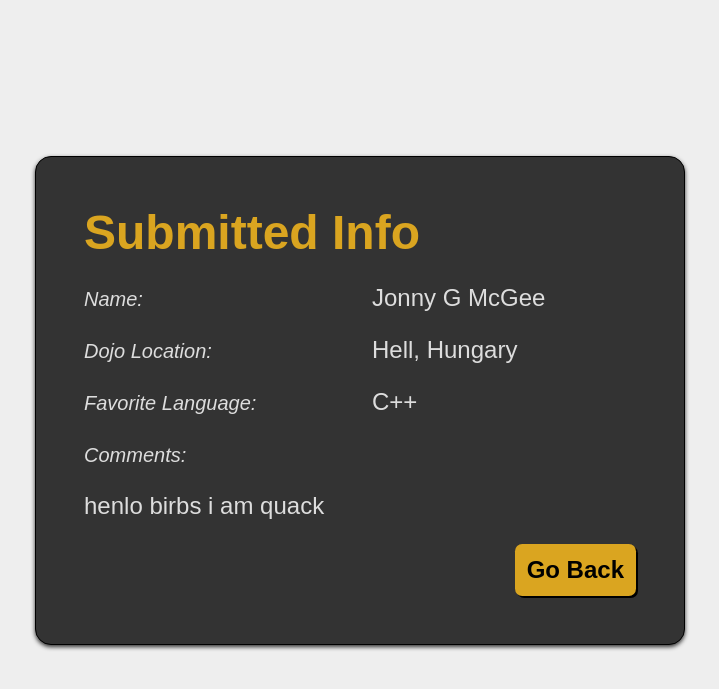
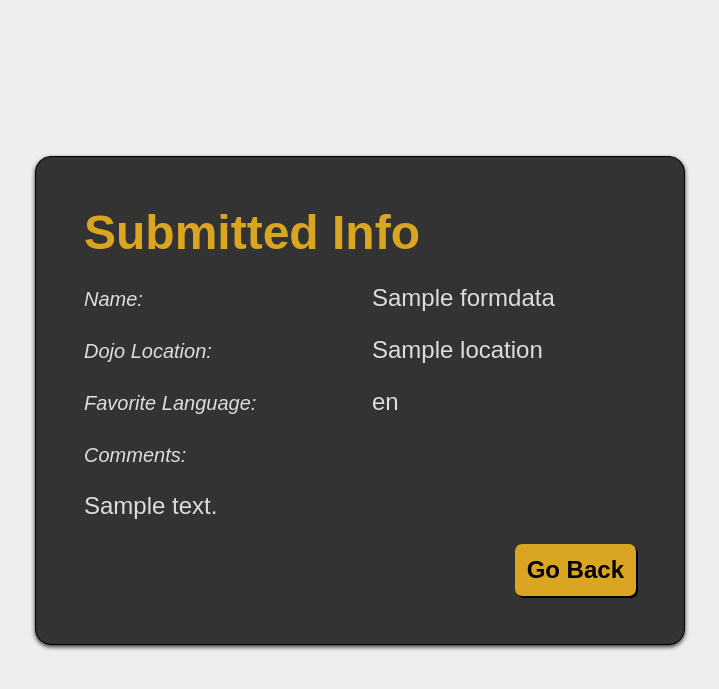
Before and after one commit to cptchuckles/codingdojo, a Flask app: template python/flask/survey/templates/results.html in a window 1280 px wide. Shown: the top 689 px of the page, without its empty margins (280-999 px from the left). Run offline with Flask 3, Linux system fonts and the light colour scheme; the template is opened without the code that fills it: most values are stand-ins (such as "Sample title", 1, 10 or a date in 2020).

Commit message:
python(flask): add dojo survey backend

```diff
--- /dev/null
+++ b/python/flask/survey/server.py
@@ -0,0 +1,30 @@
+from flask import Flask, render_template, request, redirect
+app = Flask(__name__)
+app.secret_key = "bingus"
+
+
+global submission
+submission = {}
+
+
+@app.route("/")
+def index():
+    global submission
+    submission = {}
+    return render_template("index.html")
+
+
+@app.route("/results")
+def results():
+    return render_template("results.html", formdata=submission)
+
+
+@app.route("/submit", methods=["POST"])
+def post():
+    global submission
+    submission = request.form
+    return redirect("/results")
+
+
+if __name__ == "__main__":
+    app.run(debug=True, host="localhost", port=3000)
--- a/python/flask/survey/templates/index.html
+++ b/python/flask/survey/templates/index.html
@@ -4,10 +4,10 @@
         <title>Dojo Survey-</title>
         <meta charset="UTF-8">
         <meta name="viewport" content="width=device-width, initial-scale=1">
-        <link href="../static/style.css" rel="stylesheet">
+        <link href="{{ url_for('static', filename='style.css') }}" rel="stylesheet">
     </head>
     <body>
-        <form class="panel" action="#">
+        <form class="panel" action="/submit" method="POST">
             <h1>Dojo Survey</h1>
             <label>
                 Your Name
--- a/python/flask/survey/templates/results.html
+++ b/python/flask/survey/templates/results.html
@@ -4,25 +4,25 @@
         <title>Survey Results</title>
         <meta charset="UTF-8">
         <meta name="viewport" content="width=device-width, initial-scale=1">
-        <link href="../static/style.css" rel="stylesheet">
+        <link href="{{ url_for('static', filename='style.css') }}" rel="stylesheet">
     </head>
     <body>
         <div class="panel">
             <h1>Submitted Info</h1>
             <p class="entry">
                 <span><small>Name:</small></span>
-                <span>Jonny G McGee</span>
+                <span>{{ formdata["name"] }}</span>
             </p>
             <p class="entry">
                 <span><small>Dojo Location:</small></span>
-                <span>Hell, Hungary</span>
+                <span>{{ formdata["location"] }}</span>
             </p>
             <p class="entry">
                 <span><small>Favorite Language:</small></span>
-                <span>C++</span>
+                <span>{{ formdata["language"] }}</span>
             </p>
             <p><small>Comments:</small></p>
-            <p>henlo birbs i am quack</p>
+            <p>{{ formdata["comments"] }}</p>
             <div class="shrink">
                 <a href="/" class="button">Go Back</a>
             </div>
```
